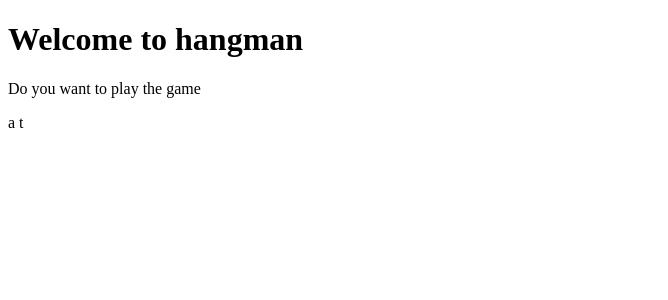
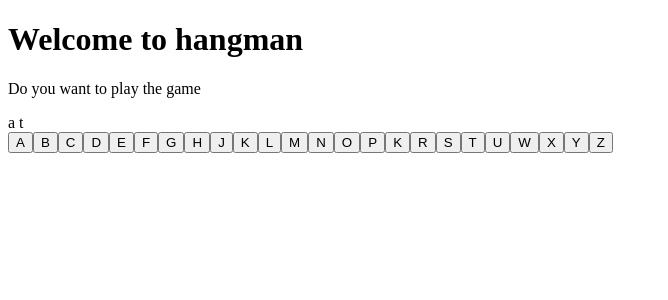
Before and after one commit to FadiZahhar/hangman-training, a React (Create React App) app in the folder hangman/: page / in a window 1280 px wide. Shown: the top 300 px of the page, without its empty margins (0-668 px from the left). Built offline with nearby package versions, Linux system fonts and the light colour scheme.

Commit message:
creating the button of the interface by creating double components button grid and button component

```diff
--- /dev/null
+++ b/hangman/src/ButtonGrid.js
@@ -0,0 +1,19 @@
+import Button from './button';
+
+export default function() {
+
+    let letters = ['A','B','C','D','E','F','G','H','J','K','L','M','N','O','P','K','R','S','T','U','W','X','Y','Z'];
+
+    let buttons = letters.map((letter,index)=>(
+        <Button
+            value={letter}
+            key={index}
+        />
+    ));
+    return (
+        <div>
+            {buttons}
+        </div>
+    );
+
+}
--- a/hangman/src/GameBoard.js
+++ b/hangman/src/GameBoard.js
@@ -1,10 +1,13 @@
 import LetterGrids from "./LetterGrids";
+import ButtonGrid from "./ButtonGrid";
+
 export default function GameBoard({secretWord}) {
     return (
         <div>
             <LetterGrids secretWord={secretWord}
             guessedLetters={['R','a','t']}
             />
+            <ButtonGrid />
         </div>
     );
 }
--- /dev/null
+++ b/hangman/src/button.js
@@ -0,0 +1,7 @@
+export default function ({value}) {
+
+    return (
+        <button>{value}</button>
+    );
+
+    }
```
